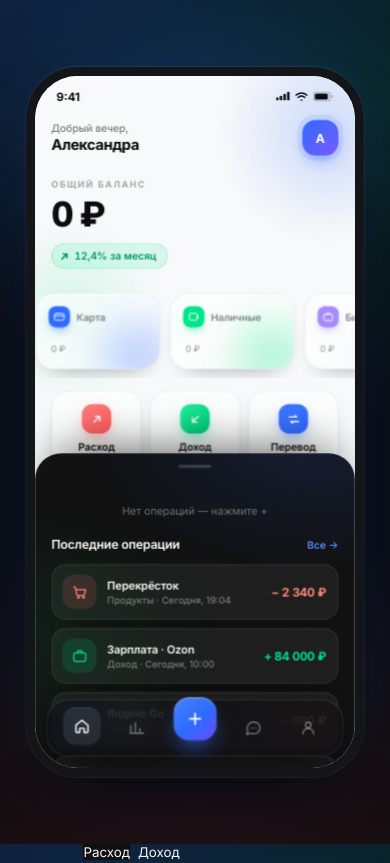
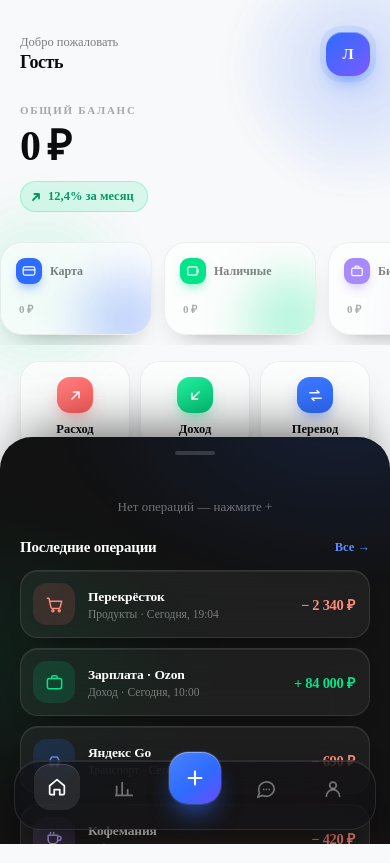
Before and after one commit to abrorismurzaev2-cpu/lunetra, a plain HTML site: page index.html in a window 390 px wide. Shown: the top 863 px of the page. Drawn offline with nearby package versions, Linux system fonts and the light colour scheme.

Commit message:
fix: real product shell — no phone frame/status bar, full-screen Lunetra

```diff
--- a/index.html
+++ b/index.html
@@ -2,8 +2,11 @@
 <html lang="ru">
 <head>
 <meta charset="UTF-8">
+<meta name="apple-mobile-web-app-capable" content="yes">
+<meta name="apple-mobile-web-app-status-bar-style" content="default">
+<meta name="theme-color" content="#F8F9FA">
 <meta name="viewport" content="width=device-width, initial-scale=1">
-<title>Lunetra — Liquid Glass · Animated</title>
+<title>Lunetra</title>
 
 <link rel="preconnect" href="https://fonts.googleapis.com">
 <link rel="preconnect" href="https://fonts.gstatic.com" crossorigin>
@@ -56,22 +59,7 @@ ul{list-style:none;}
    СЦЕНА
    ============================================================ */
 html,body{height:100%;}
-body{
-  display:grid;
-  place-items:center;
-  overflow:hidden;
-
-  font-family:'Inter',-apple-system,BlinkMacSystemFont,'Segoe UI',Roboto,sans-serif;
-  color:#fff;
-  -webkit-font-smoothing:antialiased;
-  text-rendering:optimizeLegibility;
-
-  background:
-    radial-gradient(900px 620px at 12% -5%, rgba(46,107,255,.24), transparent 62%),
-    radial-gradient(760px 520px at 88% 12%, rgba(0,229,138,.12), transparent 62%),
-    radial-gradient(820px 640px at 50% 108%, rgba(255,107,107,.12), transparent 62%),
-    #08090B;
-}
+body{background:#F8F9FA;margin:0;overflow:hidden;}
 
 /* ============================================================
    КОРПУС ТЕЛЕФОНА
@@ -1558,6 +1546,47 @@ body{
     transition-duration:.001ms !important;
   }
 }
+
+/* PRODUCT: full-screen app, no device chrome */
+html, body {
+  height: 100% !important;
+  height: 100dvh !important;
+  overflow: hidden !important;
+  margin: 0 !important;
+  background: var(--light-bg, #F8F9FA) !important;
+  display: block !important;
+  place-items: unset !important;
+}
+.phone {
+  position: fixed !important;
+  inset: 0 !important;
+  width: 100% !important;
+  max-width: 100% !important;
+  height: 100% !important;
+  height: 100dvh !important;
+  border-radius: 0 !important;
+  box-shadow: none !important;
+  transform: none !important;
+  overflow: hidden !important;
+  background: var(--light-bg, #F8F9FA) !important;
+}
+@media (max-height:900px){ .phone{ transform: none !important; } }
+@media (max-height:780px){ .phone{ transform: none !important; } }
+@media (max-height:680px){ .phone{ transform: none !important; } }
+.statusbar { display: none !important; height: 0 !important; padding: 0 !important; margin: 0 !important; overflow: hidden !important; }
+.app {
+  position: absolute !important;
+  inset: 0 !important;
+  opacity: 1 !important;
+}
+.app.is-ready { opacity: 1 !important; }
+.top {
+  padding-top: max(12px, env(safe-area-inset-top)) !important;
+}
+.tabbar, .floating-nav {
+  padding-bottom: max(12px, env(safe-area-inset-bottom)) !important;
+}
+
 </style>
 </head>
 
@@ -1639,7 +1668,7 @@ body{
         <div class="top">
 
           <div class="statusbar rise" style="--d:.05s">
-            <span>9:41</span>
+            <span></span>
             <span class="sb-right">
               <svg width="17" height="11" viewBox="0 0 17 11" fill="currentColor" aria-hidden="true">
                 <rect x="0" y="7" width="3" height="4" rx="1"/>
@@ -1664,10 +1693,10 @@ body{
 
           <div class="appbar rise" style="--d:.10s">
             <div>
-              <div class="greet">Добрый вечер,</div>
-              <div class="name">Александра</div>
+              <div class="greet">Добро пожаловать</div>
+              <div class="name">Гость</div>
             </div>
-            <div class="avatar">А</div>
+            <div class="avatar">Л</div>
           </div>
 
           <div class="balance rise" style="--d:.16s">
@@ -1823,7 +1852,7 @@ body{
       <section class="view view--analytics" data-view="analytics">
         <div class="top">
           <div class="statusbar rise" style="--d:.05s">
-            <span>9:41</span>
+            <span></span>
             <span class="sb-right">
               <svg width="17" height="11" viewBox="0 0 17 11" fill="currentColor"><rect x="0" y="7" width="3" height="4" rx="1"/><rect x="4.5" y="5" width="3" height="6" rx="1"/><rect x="9" y="2.5" width="3" height="8.5" rx="1"/><rect x="13.5" y="0" width="3" height="11" rx="1"/></svg>
               <svg width="16" height="12" viewBox="0 0 16 12" fill="none" stroke="currentColor" stroke-width="1.7" stroke-linecap="round"><path d="M1.4 4.3a10 10 0 0 1 13.2 0"/><path d="M4 7.1a6.4 6.4 0 0 1 8 0"/><circle cx="8" cy="10.4" r="1.1" fill="currentColor" stroke="none"/></svg>
@@ -1978,7 +2007,7 @@ body{
 
           <div class="chat" id="chat">
             <div class="msg msg--bot" style="animation-delay:.1s">
-              Привет, Александра! 👋 Я вижу, что за последнюю неделю расходы на кафе выросли. Хочешь, разберём?
+              Привет, Гость! 👋 Я вижу, что за последнюю неделю расходы на кафе выросли. Хочешь, разберём?
             </div>
             <div class="msg msg--bot" style="animation-delay:.35s">
               Могу помочь с бюджетом, налогами или найти, куда утекают деньги.
@@ -2007,7 +2036,7 @@ body{
       <section class="view view--profile" data-view="profile">
         <div class="top">
           <div class="statusbar rise" style="--d:.05s">
-            <span>9:41</span>
+            <span></span>
             <span class="sb-right">
               <svg width="17" height="11" viewBox="0 0 17 11" fill="currentColor"><rect x="0" y="7" width="3" height="4" rx="1"/><rect x="4.5" y="5" width="3" height="6" rx="1"/><rect x="9" y="2.5" width="3" height="8.5" rx="1"/><rect x="13.5" y="0" width="3" height="11" rx="1"/></svg>
               <svg width="16" height="12" viewBox="0 0 16 12" fill="none" stroke="currentColor" stroke-width="1.7" stroke-linecap="round"><path d="M1.4 4.3a10 10 0 0 1 13.2 0"/><path d="M4 7.1a6.4 6.4 0 0 1 8 0"/><circle cx="8" cy="10.4" r="1.1" fill="currentColor" stroke="none"/></svg>
@@ -2016,10 +2045,10 @@ body{
           </div>
 
           <div class="profile-hero rise" style="--d:.10s">
-            <div class="profile-avatar">А</div>
+            <div class="profile-avatar">Л</div>
             <div>
-              <h1>Александра</h1>
-              <p>alex@lunetra.app · Pro</p>
+              <h1>Гость</h1>
+              <p>Локальный профиль</p>
             </div>
           </div>
 
@@ -2247,6 +2276,7 @@ body{
 
 <script src="https://cdn.jsdelivr.net/npm/chart.js@4.4.1/dist/chart.umd.min.js"></script>
 <script>
+
 
 
 
@@ -3081,7 +3111,7 @@ async function editName() {
   });
   if (newName && String(newName).trim()) {
     state.user.name = String(newName).trim();
-    saveState(); updateAvatarUI(); toast('Имя изменено');
+    saveState(); updateAvatarUI(); toast('Имя изменено'); try { document.querySelectorAll('.appbar .name, .profile-hero h1').forEach(function(el){ el.textContent = state.user.name; }); } catch(e) {};
   }
 }
 
@@ -4430,6 +4460,75 @@ else bootApp();
 })();
 
 
+
 </script>
+
+<script>
+/* Product polish */
+(function() {
+  // Full viewport; no demo chrome
+  document.documentElement.style.height = '100%';
+  document.body.style.height = '100%';
+  document.body.style.overflow = 'hidden';
+
+  // Hide any leftover status bars
+  document.querySelectorAll('.statusbar').forEach(function(el) { el.remove(); });
+
+  // Wire profile name from state when ready
+  function syncProfileUI() {
+    try {
+      if (!window.state || !state.user) return;
+      var name = state.user.name || 'Гость';
+      document.querySelectorAll('.appbar .name, .profile-hero h1, #profileName').forEach(function(el) {
+        if (el) el.textContent = name;
+      });
+      var letter = (name.charAt(0) || 'Л').toUpperCase();
+      document.querySelectorAll('.avatar, .profile-avatar').forEach(function(el) {
+        if (el && !el.querySelector('img')) el.textContent = letter;
+      });
+      var sub = document.querySelector('.profile-hero p');
+      if (sub) sub.textContent = (state.isPro ? 'Pro · ' : 'Free · ') + (state.user.id !== 'local' ? 'TG ' + state.user.id : 'На устройстве');
+    } catch (e) {}
+  }
+
+  var _rh = window.renderHome;
+  if (typeof _rh === 'function') {
+    window.renderHome = function() {
+      _rh.apply(this, arguments);
+      syncProfileUI();
+      try { renderAccountCardsDesign(); } catch (e) {}
+    };
+  }
+
+  // Safe openAddModal
+  document.querySelectorAll('.pill, .tab-fab, #fab').forEach(function(el) {
+    el.addEventListener('click', function(ev) {
+      // don't block existing handlers entirely
+    }, true);
+  });
+
+  // After boot, force is-ready
+  setTimeout(function() {
+    var app = document.getElementById('app');
+    if (app) app.classList.add('is-ready');
+    var sp = document.getElementById('splash');
+    if (sp) { sp.classList.add('splash--out'); sp.classList.add('hide'); }
+    try { if (typeof renderHome === 'function') renderHome(); } catch (e) {}
+    try { if (typeof renderTransactions === 'function') renderTransactions(); } catch (e) {}
+    try { if (typeof renderAccountCardsDesign === 'function') renderAccountCardsDesign(); } catch (e) {}
+    syncProfileUI();
+  }, 3000);
+
+  // Theme: design light top is default product look
+  try {
+    if (window.state && state.theme === 'dark') {
+      document.documentElement.setAttribute('data-theme', 'dark');
+    } else {
+      document.documentElement.setAttribute('data-theme', 'light');
+    }
+  } catch (e) {}
+})();
+</script>
+
 </body>
 </html>
```
